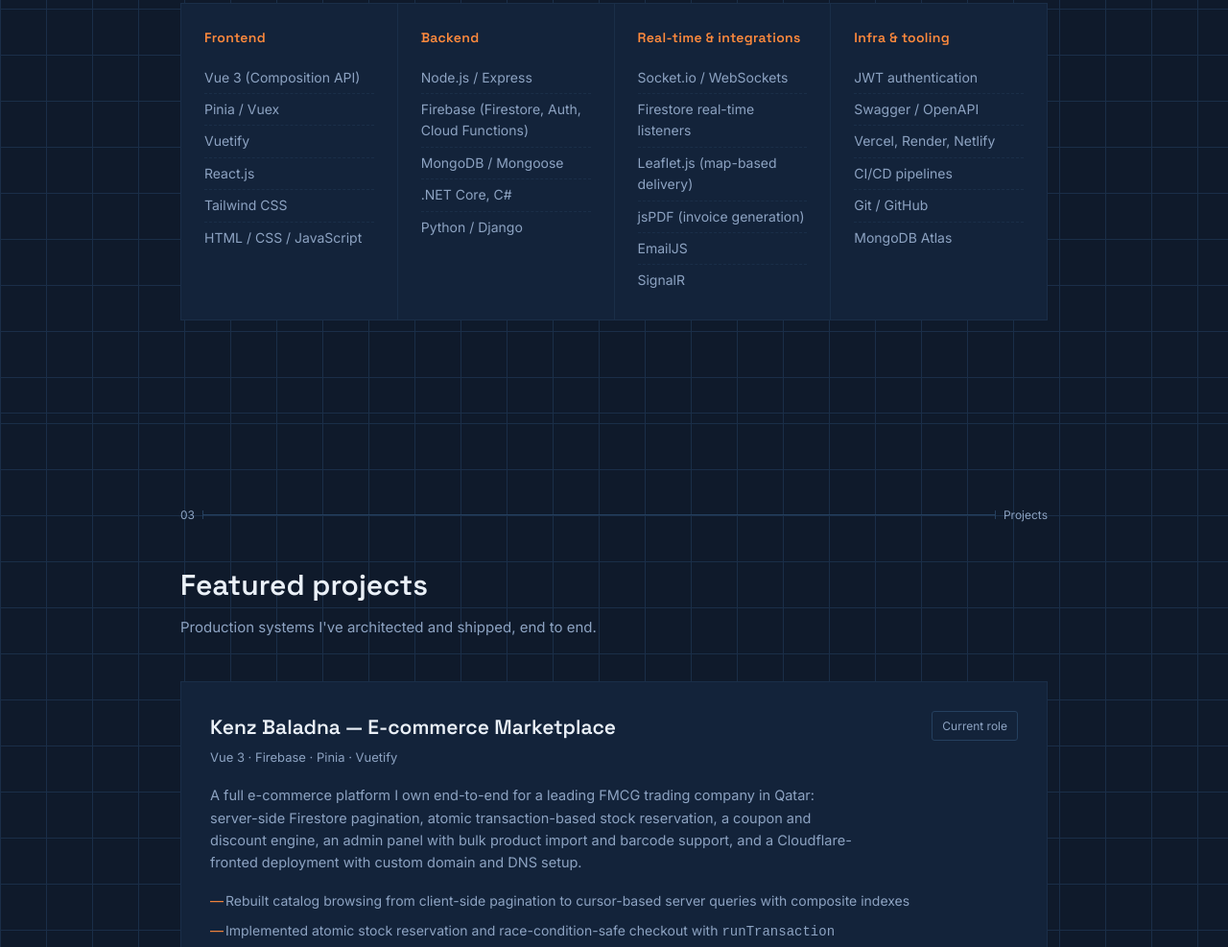
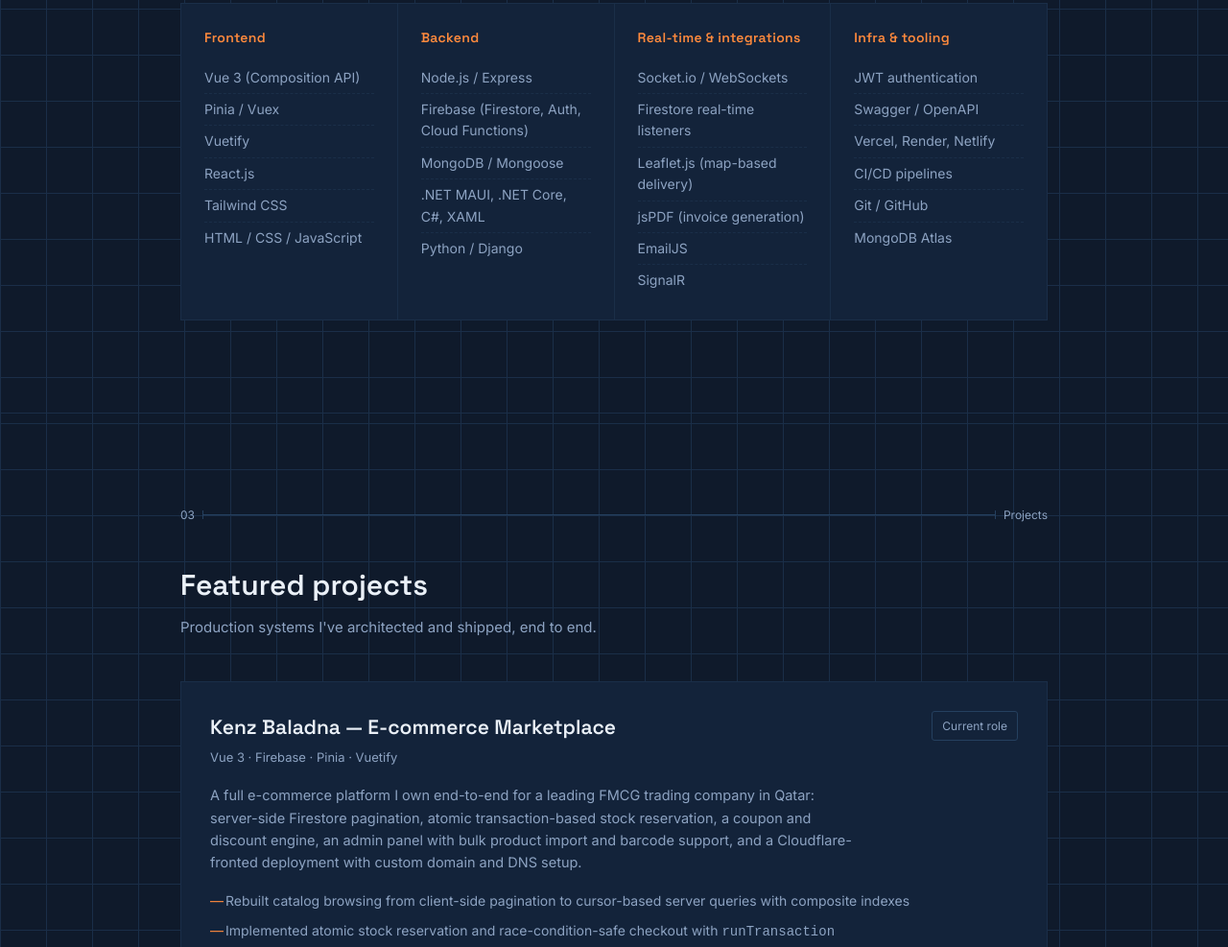
Before and after one commit to sainulabidtp/portfolio, a plain HTML site: page index.html in a window 1280 px wide. Shown: the part 2055-3042 px from the top of the page at 96% size. Drawn offline with Linux system fonts and the light colour scheme.

Commit message:
Add files via upload

```diff
--- a/index.html
+++ b/index.html
@@ -229,7 +229,7 @@
       </div>
       <div class="skillcat">
         <h3>Backend</h3>
-        <ul><li>Node.js / Express</li><li>Firebase (Firestore, Auth, Cloud Functions)</li><li>MongoDB / Mongoose</li><li>.NET Core, C#</li><li>Python / Django</li></ul>
+        <ul><li>Node.js / Express</li><li>Firebase (Firestore, Auth, Cloud Functions)</li><li>MongoDB / Mongoose</li><li>.NET MAUI, .NET Core, C#, XAML</li><li>Python / Django</li></ul>
       </div>
       <div class="skillcat">
         <h3>Real-time &amp; integrations</h3>
```
